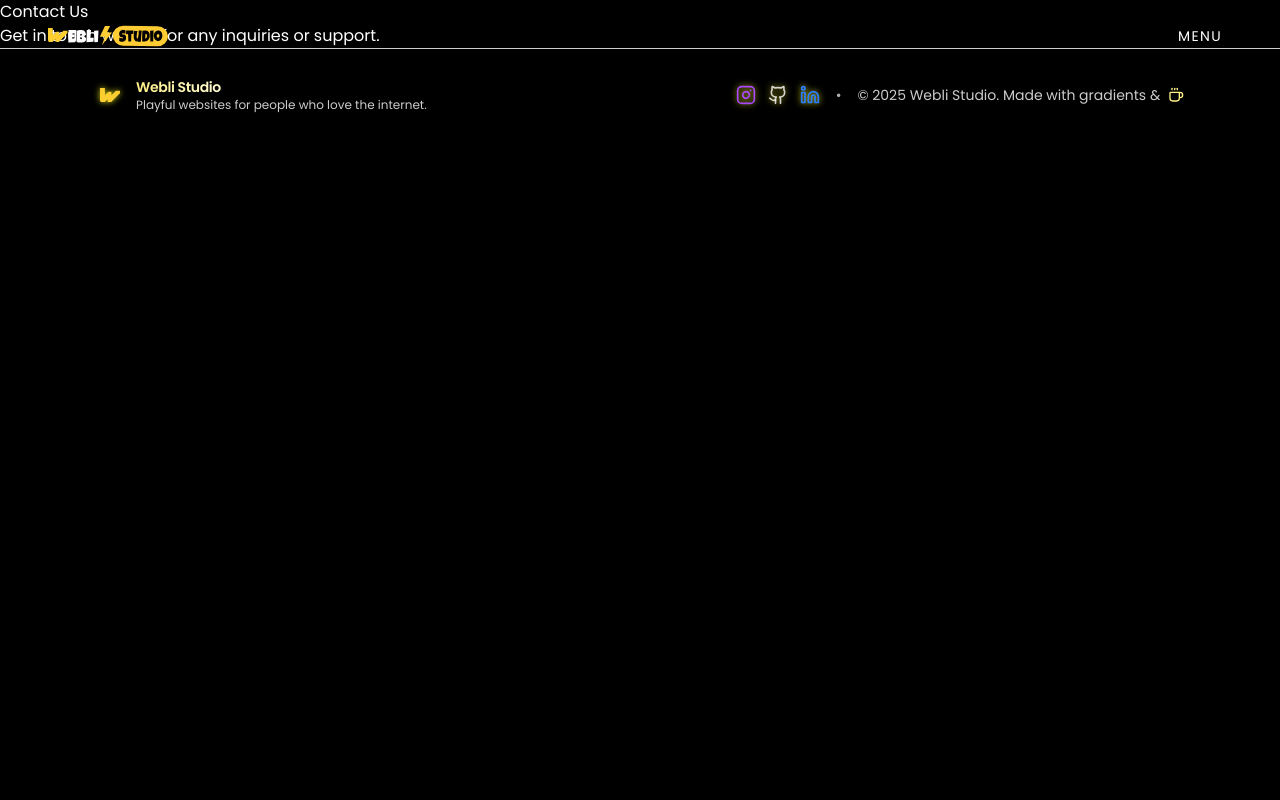
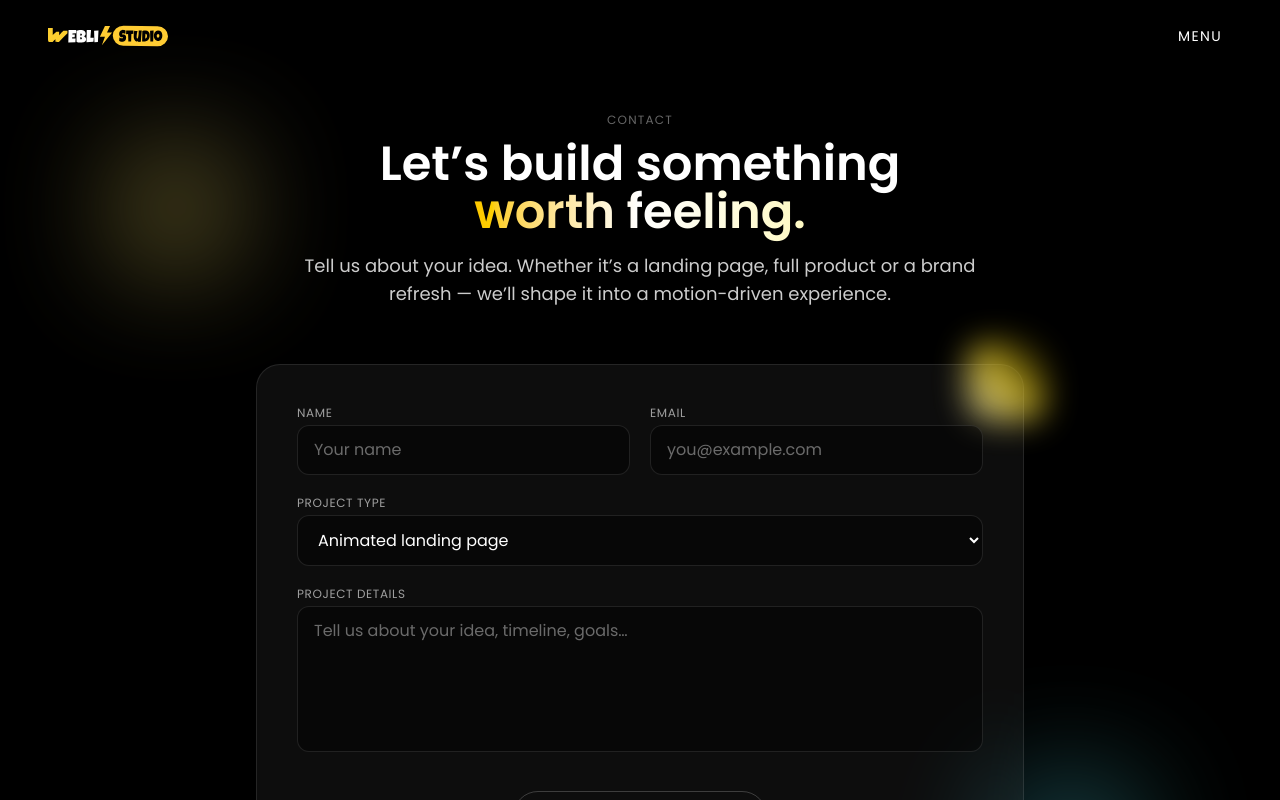
Before and after one commit to rishabh0777/webli-v2, a Next.js app in the folder weblistudio/: page /contact in a window 1280 px wide. Shown: the top 800 px of the page. Built offline with nearby package versions, Linux system fonts and the light colour scheme.

Commit message:
feat: enhance ContactPage with GSAP animations and form structure for improved user interaction

```diff
--- a/weblistudio/src/app/contact/page.js
+++ b/weblistudio/src/app/contact/page.js
@@ -1,11 +1,157 @@
+"use client";
 
-const Contact = () => {
+import React, { useRef } from "react";
+import gsap from "gsap";
+import { ScrollTrigger } from "gsap/ScrollTrigger";
+import { useGSAP } from "@gsap/react";
+
+gsap.registerPlugin(ScrollTrigger);
+
+export default function ContactPage() {
+  const sectionRef = useRef(null);
+
+  useGSAP(() => {
+    const ctx = gsap.context(() => {
+      // Heading
+      gsap.from(".contact-head", {
+        opacity: 0,
+        y: 40,
+        duration: 1,
+        ease: "power3.out",
+      });
+
+      // Form fields
+      gsap.from(".contact-field", {
+        opacity: 0,
+        y: 30,
+        duration: 0.8,
+        stagger: 0.12,
+        ease: "power2.out",
+        scrollTrigger: {
+          trigger: ".contact-form",
+          start: "top 80%",
+        },
+      });
+
+      // CTA
+      gsap.from(".contact-cta", {
+        opacity: 0,
+        y: 20,
+        duration: 0.8,
+        ease: "power2.out",
+        scrollTrigger: {
+          trigger: ".contact-cta",
+          start: "top 90%",
+        },
+      });
+    }, sectionRef);
+
+    return () => ctx.revert();
+  }, []);
+
   return (
-    <div className="contact-page">
-      <h1>Contact Us</h1>
-      <p>Get in touch with us for any inquiries or support.</p>
-    </div>
+    <section
+      ref={sectionRef}
+      className="relative min-h-screen py-20 sm:py-24 lg:py-28 overflow-hidden"
+    >
+      {/* ---------- Background glows ---------- */}
+      <div className="absolute top-[20vh] left-[10vw] h-24 w-24 rounded-full bg-gradient-to-tr from-yellow-100 via-yellow-300 to-white opacity-70 blur-3xl" />
+      <div className="absolute bottom-[15vh] right-[12vw] h-28 w-28 rounded-full bg-gradient-to-tr from-blue-400 via-cyan-300 to-emerald-300 opacity-60 blur-3xl" />
+
+      <div className="max-w-5xl mx-auto px-4 sm:px-6 lg:px-8 relative">
+        {/* ---------- Header ---------- */}
+        <div className="contact-head text-center max-w-2xl mx-auto mb-14">
+          <p className="uppercase text-xs tracking-widest text-white/40 mb-3">
+            Contact
+          </p>
+
+          <h1 className="text-3xl sm:text-4xl lg:text-5xl font-semibold text-white">
+            Let’s build something{" "}
+            <span className="bg-gradient-to-r from-yellow-400 via-white to-yellow-100 bg-clip-text text-transparent">
+              worth feeling.
+            </span>
+          </h1>
+
+          <p className="mt-4 text-white/80 text-base sm:text-lg">
+            Tell us about your idea. Whether it’s a landing page, full product
+            or a brand refresh — we’ll shape it into a motion-driven experience.
+          </p>
+        </div>
+
+        {/* ---------- Form Card ---------- */}
+        <div className="contact-form relative max-w-3xl mx-auto rounded-3xl border border-white/10 bg-white/5 backdrop-blur-xl p-6 sm:p-8 lg:p-10">
+          {/* Inner glow */}
+          <div className="absolute -top-6 -right-6 h-20 w-20 rounded-3xl bg-gradient-to-tr from-yellow-100 via-yellow-300 to-black opacity-70 blur-lg" />
+
+          <form className="grid grid-cols-1 sm:grid-cols-2 gap-5">
+            {/* Name */}
+            <div className="contact-field">
+              <label className="block text-xs uppercase tracking-wider text-white/60 mb-1">
+                Name
+              </label>
+              <input
+                type="text"
+                placeholder="Your name"
+                className="w-full rounded-xl bg-black/40 border border-white/10 px-4 py-3 text-white placeholder-white/40 focus:outline-none focus:border-yellow-300 transition"
+              />
+            </div>
+
+            {/* Email */}
+            <div className="contact-field">
+              <label className="block text-xs uppercase tracking-wider text-white/60 mb-1">
+                Email
+              </label>
+              <input
+                type="email"
+                placeholder="you@example.com"
+                className="w-full rounded-xl bg-black/40 border border-white/10 px-4 py-3 text-white placeholder-white/40 focus:outline-none focus:border-yellow-300 transition"
+              />
+            </div>
+
+            {/* Project type */}
+            <div className="contact-field sm:col-span-2">
+              <label className="block text-xs uppercase tracking-wider text-white/60 mb-1">
+                Project type
+              </label>
+              <select
+                className="w-full rounded-xl bg-black/40 border border-white/10 px-4 py-3 text-white focus:outline-none focus:border-yellow-300 transition"
+              >
+                <option>Animated landing page</option>
+                <option>Interactive website</option>
+                <option>Brand refresh</option>
+                <option>Full-stack Website</option>
+                <option>Not sure yet</option>
+              </select>
+            </div>
+
+            {/* Message */}
+            <div className="contact-field sm:col-span-2">
+              <label className="block text-xs uppercase tracking-wider text-white/60 mb-1">
+                Project details
+              </label>
+              <textarea
+                rows={5}
+                placeholder="Tell us about your idea, timeline, goals…"
+                className="w-full rounded-xl bg-black/40 border border-white/10 px-4 py-3 text-white placeholder-white/40 focus:outline-none focus:border-yellow-300 transition resize-none"
+              />
+            </div>
+          </form>
+
+          {/* CTA */}
+          <div className="contact-cta text-center mt-8">
+            <button
+              type="button"
+              className="inline-flex items-center gap-2 text-white/90 hover:text-black border border-white/20 px-14 py-3 rounded-full hover:bg-gradient-to-r from-yellow-400 via-white to-yellow-100 transition"
+            >
+              Send message →
+            </button>
+
+            <p className="mt-3 text-xs text-white/50">
+              We usually reply within 24 hours.
+            </p>
+          </div>
+        </div>
+      </div>
+    </section>
   );
-};
-
-export default Contact;
+}
--- a/weblistudio/src/app/landing/servicePreview.js
+++ b/weblistudio/src/app/landing/servicePreview.js
@@ -65,12 +65,6 @@ export default function ServicePreview() {
   return (
     <section id="service-preview" className="relative py-12 sm:py-16 lg:py-20">
       <div className="max-w-6xl mx-auto px-4 sm:px-6 lg:px-8 relative">
-
-        {/* Section Label */}
-        <p className="uppercase text-xs tracking-widest text-white/40 mb-2">
-          Service Preview
-        </p>
-
         {/* Header */}
         <div className="flex flex-col md:flex-row md:items-end md:justify-between gap-4 mb-8 sm:mb-10">
           <div>
--- a/weblistudio/src/app/services/page.js
+++ b/weblistudio/src/app/services/page.js
@@ -173,9 +173,6 @@ export default function Service() {
       <div className="max-w-6xl mx-auto px-4 sm:px-6 lg:px-8 relative">
         {/* ---------- Header ---------- */}
         <div className="services-head mb-12">
-          <p className="uppercase text-xs tracking-widest text-white/40 mb-2">
-            Our Services
-          </p>
 
           <h1 className="text-3xl sm:text-4xl lg:text-5xl font-semibold text-white">
             Motion-first websites built for{" "}
```
Also changed, not shown: weblistudio/src/app/pricing/index.js (deleted), weblistudio/src/app/pricing/page.js (deleted).
